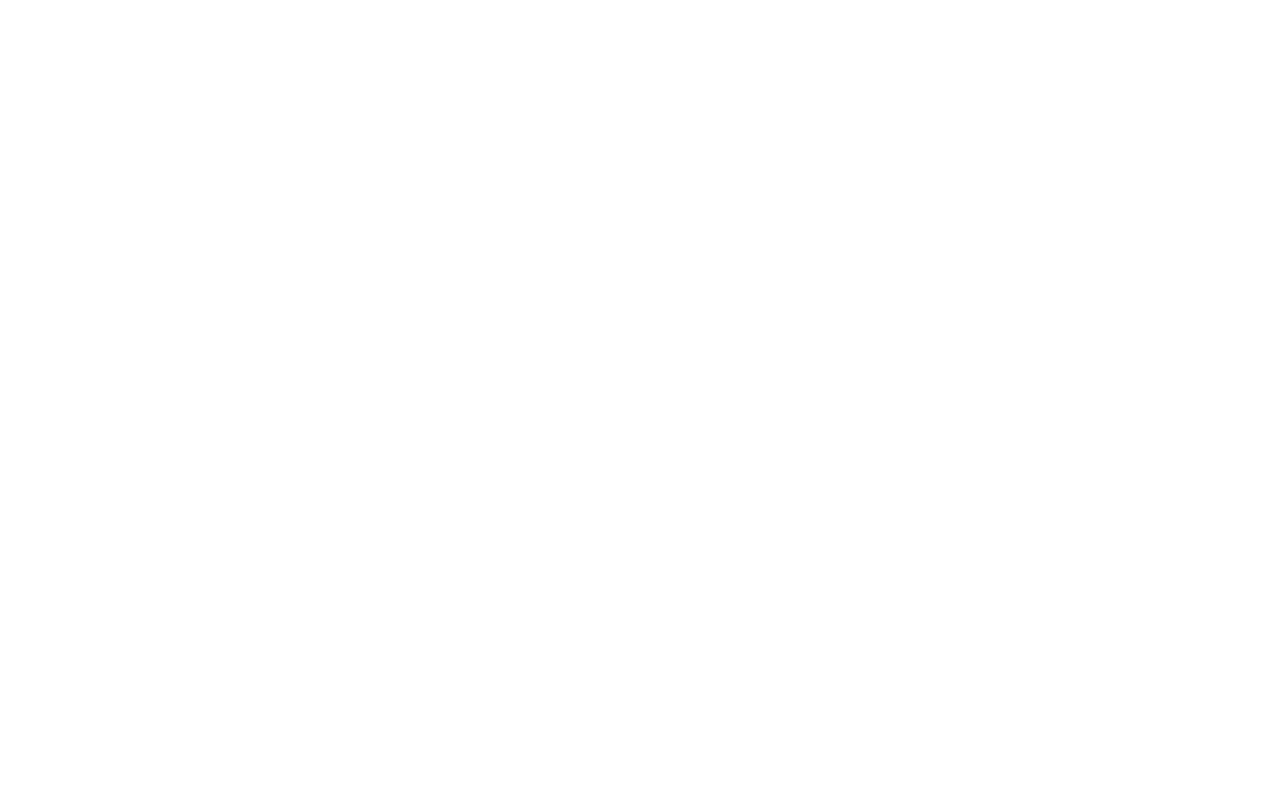
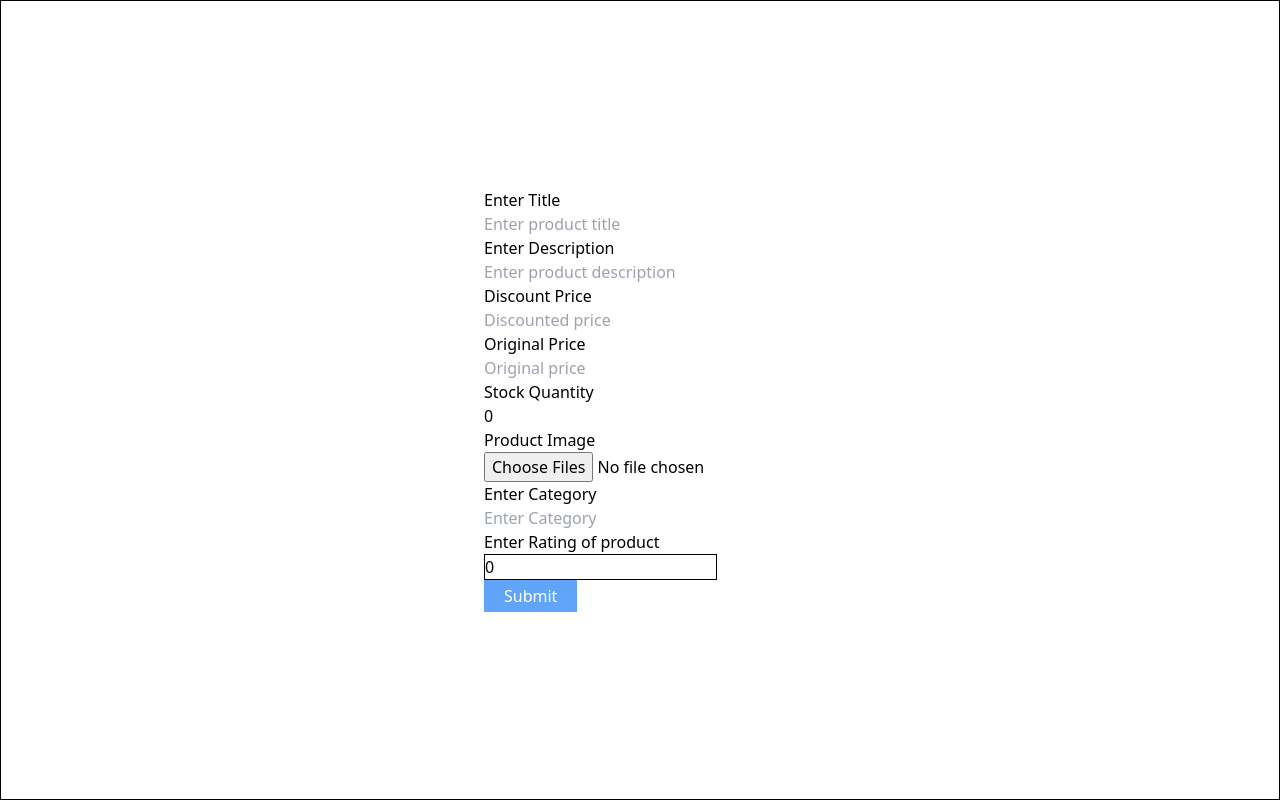
Before and after one commit to jeevanhd/Follow-along-ecom_app, a React (Vite) app in the folder Frontend/: page /product-entry-page in a window 1280 px wide. Before the commit this address had no page. Built offline with nearby package versions, Linux system fonts and the light colour scheme.

Commit message:
milestone 9

```diff
--- a/Frontend/src/App.jsx
+++ b/Frontend/src/App.jsx
@@ -1,6 +1,7 @@
 import { Route, Routes } from "react-router-dom";
 import HomePage from "./Pages/HomePage";
 import Login from "./Pages/Login";
+import ProductEntryPage from "./Pages/ProductEntryPage";
 import Signup from "./Pages/Signup";
 function App() {
   return (
@@ -9,6 +10,7 @@
         <Route path="/" element={<HomePage />} />
         <Route path="/signup" element={<Signup />} />
         <Route path="/login" element={<Login />} />
+        <Route path="/product-entry-page" element={<ProductEntryPage />} />
       </Routes>
     </>
   );
--- a/Frontend/src/Pages/HomePage.jsx
+++ b/Frontend/src/Pages/HomePage.jsx
@@ -6,20 +6,22 @@
     new Array(20).fill({ title: "Product Title" })
   );
 
+  console.log(data);
+
   return (
-    <>
-      <h1 className="text-center">'Home Page fro Follow along';</h1>
+    <div>
+      <h1 className="text-center">'Home Page fro Follow along'</h1>
 
-      <div className=" grid-cols-3">
+      <div className="grid grid-cols-3">
         {data.map((ele, index) => {
           return (
-            <div style={{ margin: "auto" }}>
-              <Card title={ele.title} Index={index} />;
+            <div style={{ margin: "auto" }} className="border border-white">
+              <Card title={ele.title} Index={index} />
             </div>
           );
         })}
       </div>
-    </>
+    </div>
   );
 }
 
--- /dev/null
+++ b/Frontend/src/Pages/ProductEntryPage.jsx
@@ -0,0 +1,177 @@
+import axios from "axios";
+import { useState } from "react";
+
+function ProductEntryPage() {
+  const [formData, setFormData] = useState({
+    title: "",
+    description: "",
+    rating: 0,
+    discount: 0,
+    originalPrice: 0,
+    quantity: 0,
+    category: "",
+  });
+  const [errorInput, setInputError] = useState("");
+  const [images, setImages] = useState(null);
+
+  const handelImageUpload = (e) => {
+    const imageArray = Array.from(e.target.files);
+    setImages(imageArray);
+  };
+
+  const HandelChange = (e) => {
+    setInputError("");
+    const { name, value } = e.target;
+    setFormData({
+      ...formData,
+      [name]: value,
+    });
+  };
+
+  const HandelSubmit = (e) => {
+    e.preventDefault();
+    const {
+      title,
+      description,
+      rating,
+      discount,
+      originalPrice,
+      quantity,
+      category,
+    } = formData;
+
+    if (
+      title.length <= 0 ||
+      description.length <= 0 ||
+      discountedPrice <= 0 ||
+      originalPrice <= 0 ||
+      quantity <= 0 ||
+      category.length <= 0
+    ) {
+      return setInputError("Enter the correct values");
+    }
+
+    let formDataBody = new FormData();
+    formDataBody.append("title", title);
+    formDataBody.append("description", description);
+    formDataBody.append("rating", rating);
+    formDataBody.append("discount", discount);
+    formDataBody.append("originalPrice", originalPrice);
+    formDataBody.append("quantity", quantity);
+    formDataBody.append("rating", rating);
+
+    images.map((ele) => {
+      formDataBody.append("filepath", ele);
+    });
+
+    axios.post("http://localhost:8080/product/create-product", formData, {
+      headers: {
+        "Content-Type": "multipart/form-data",
+      },
+    });
+  };
+
+  return (
+    <div
+      className="flex justify-center items-center border border-black"
+      style={{ height: "100vh" }}
+    >
+      <form onSubmit={HandelSubmit}>
+        <div>
+          <label htmlFor="">Enter Title</label>
+          <br />
+          <input
+            type="text"
+            onChange={HandelChange}
+            value={formData.title}
+            name="title"
+            placeholder="Enter product title"
+          />
+        </div>
+
+        <div>
+          <label htmlFor="">Enter Description</label>
+          <br />
+          <input
+            type="text"
+            name="description"
+            value={formData.description}
+            onChange={HandelChange}
+            placeholder="Enter product description"
+          />
+        </div>
+        <div>
+          <label htmlFor="">Discount Price</label>
+          <br />
+          <input
+            type="number"
+            name="discountedprice"
+            value={formData.discountedprice}
+            onChange={HandelChange}
+            placeholder="Discounted price"
+          />
+        </div>
+
+        <div>
+          <label htmlFor="">Original Price</label>
+          <br />
+          <input
+            type="number"
+            name="originalprice"
+            value={formData.originalprice}
+            onChange={HandelChange}
+            placeholder="Original price"
+          />
+        </div>
+        <div>
+          <label htmlFor="">Stock Quantity</label>
+          <br />
+          <input
+            type="number"
+            name="quantity"
+            value={formData.quantity}
+            onChange={HandelChange}
+            placeholder="Enter Stock quantity"
+          />
+        </div>
+        <div>
+          <label htmlFor="">Product Image</label>
+          <br />
+          <input type="file" multiple onChange={handelImageUpload} />
+        </div>
+
+        <div>
+          <label htmlFor="">Enter Category</label>
+          <br />
+          <input
+            type="text"
+            onChange={HandelChange}
+            name="category"
+            value={formData.category}
+            placeholder="Enter Category"
+          />
+        </div>
+
+        <div>
+          <label htmlFor="">Enter Rating of product</label>
+          <br />
+          <input
+            type="number"
+            name="rating"
+            value={formData.rating}
+            onChange={HandelChange}
+            placeholder="Enter Rating of product"
+            className="border border-black"
+          />
+        </div>
+
+        {errorInput && <p>{errorInput}</p>}
+        <button type="submit" className="bg-blue-400 text-white px-5 py-1">
+          Submit
+        </button>
+      </form>
+    </div>
+  );
+}
+
+export default ProductEntryPage;
```
